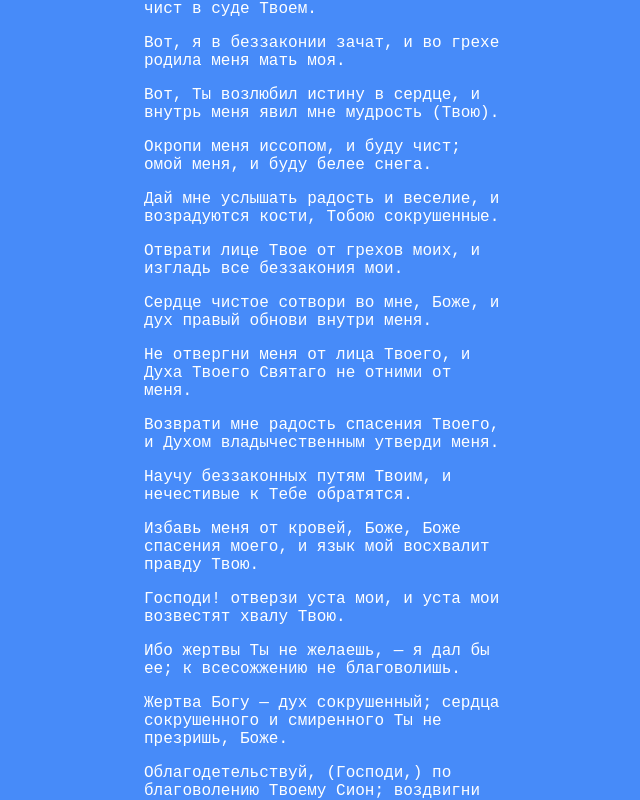
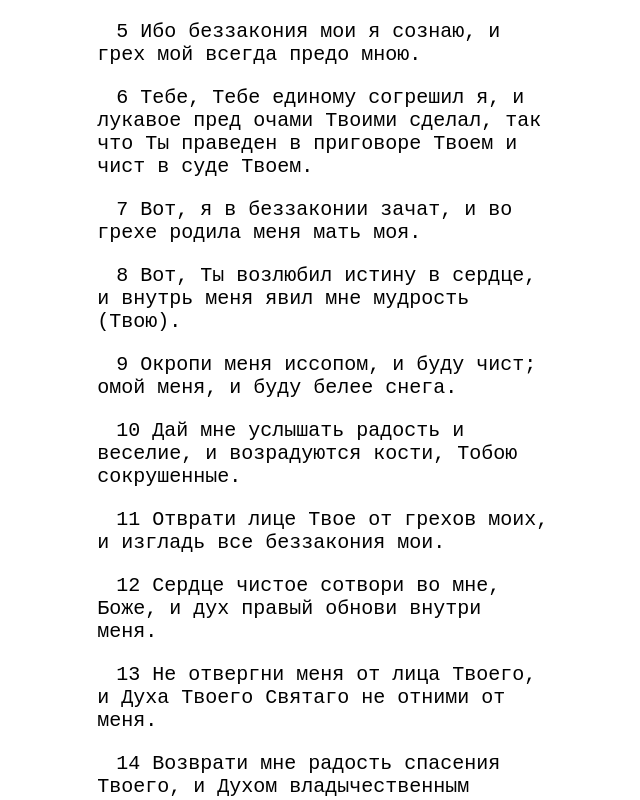
Before and after one commit to akhremYuri/LEGIO_MARIAE, a plain HTML site: page stand/pages/psalm50.html in a window 1280 px wide. Shown: the part 514-1314 px from the top of the page, without its empty margins (316-956 px from the left). Drawn offline with Linux system fonts and the light colour scheme; files that its build step writes are made by us from their sources.

```diff
--- a/stand/css/stand.css
+++ b/stand/css/stand.css
@@ -4,11 +4,11 @@ html{
 
 body{
   font-family: 'Courier New', Courier, monospace;
-  font-size: 1.6rem;
+  font-size: 2rem;
 }
 
 .container{
-  max-width: 400px;
+  max-width: 120mm; /*400px; */
   margin: 0 auto;
   padding: 0 20px;
 }
@@ -22,6 +22,15 @@ h1 {
   color: gold";
 }
 
+ul {
+  list-style: none;
+  padding: 0;
+}
+
+li:not(:first-child) {
+  margin-top: 5mm;
+}
+
 .hide-el{
   display: none;
 }
@@ -29,3 +38,16 @@ h1 {
 .pray__text{
   margin: 20px 0;
 }
+
+.pray__text{
+  counter-reset: poemNo 2;
+}
+
+.poem {
+  counter-increment: poemNo;
+}
+
+.poem::before {
+  content: counter(poemNo);
+  padding-left: 5mm;
+}
--- a/stand/pages/psalm50.html
+++ b/stand/pages/psalm50.html
@@ -4,9 +4,9 @@
     <meta charset="UTF-8" />
     <meta http-equiv="X-UA-Compatible" content="IE=edge" />
     <meta name="viewport" content="width=device-width, initial-scale=1.0" />
-    <link rel="stylesheet" href="../css/commonStyles.css" />
-    <link rel="stylesheet" href="../css/style.css" />
-    <link rel="stylesheet" href="./css/stand.css" />
+    <!-- <link rel="stylesheet" href="../css/commonStyles.css" /> -->
+    <!-- <link rel="stylesheet" href="../css/style.css" /> -->
+    <link rel="stylesheet" href="../css/stand.css" />
     <title>Псальм 50</title>
   </head>
   <body>
@@ -24,79 +24,79 @@
           <dfn class="hide-el"
             >Молитва Давида о прощении и исповедание греха.</dfn
           >
-          <p id="ps50_3">
+          <p class="poem" class="poem" id="ps50_3">
             Помилуй меня, Боже, по великой милости Твоей, и по множеству щедрот
             Твоих изгладь беззакония мои.
           </p>
-          <p id="ps50_4">
+          <p class="poem" id="ps50_4">
             Многократно омой меня от беззакония моего, и от греха моего очисти
             меня.
           </p>
-          <p id="ps50_5">
+          <p class="poem" id="ps50_5">
             Ибо беззакония мои я сознаю, и грех мой всегда предо мною.
           </p>
-          <p id="ps50_6">
+          <p class="poem" id="ps50_6">
             Тебе, Тебе единому согрешил я, и лукавое пред очами Твоими сделал,
             так что Ты праведен в приговоре Твоем и чист в суде Твоем.
           </p>
-          <p id="ps50_7">
+          <p class="poem" id="ps50_7">
             Вот, я в беззаконии зачат, и во грехе родила меня мать моя.
           </p>
-          <p id="ps50_8">
+          <p class="poem" id="ps50_8">
             Вот, Ты возлюбил истину в сердце, и внутрь меня явил мне мудрость
             (Твою).
           </p>
-          <p id="ps50_9">
+          <p class="poem" id="ps50_9">
             Окропи меня иссопом, и буду чист; омой меня, и буду белее снега.
           </p>
-          <p id="ps50_10">
+          <p class="poem" id="ps50_10">
             Дай мне услышать радость и веселие, и возрадуются кости, Тобою
             сокрушенные.
           </p>
-          <p id="ps50_11">
+          <p class="poem" id="ps50_11">
             Отврати лице Твое от грехов моих, и изгладь все беззакония мои.
           </p>
-          <p id="ps50_12">
+          <p class="poem" id="ps50_12">
             Сердце чистое сотвори во мне, Боже, и дух правый обнови внутри меня.
           </p>
-          <p id="ps50_13">
+          <p class="poem" id="ps50_13">
             Не отвергни меня от лица Твоего, и Духа Твоего Святаго не отними от
             меня.
           </p>
-          <p id="ps50_14">
+          <p class="poem" id="ps50_14">
             Возврати мне радость спасения Твоего, и Духом владычественным
             утверди меня.
           </p>
-          <p id="ps50_15">
+          <p class="poem" id="ps50_15">
             Научу беззаконных путям Твоим, и нечестивые к Тебе обратятся.
           </p>
-          <p id="ps50_16">
+          <p class="poem" id="ps50_16">
             Избавь меня от кровей, Боже, Боже спасения моего, и язык мой
             восхвалит правду Твою.
           </p>
-          <p id="ps50_17">
+          <p class="poem" id="ps50_17">
             Господи! отверзи уста мои, и уста мои возвестят хвалу Твою.
           </p>
-          <p id="ps50_18">
+          <p class="poem" id="ps50_18">
             Ибо жертвы Ты не желаешь, — я дал бы ее; к всесожжению не
             благоволишь.
           </p>
-          <p id="ps50_19">
+          <p class="poem" id="ps50_19">
             Жертва Богу — дух сокрушенный; сердца сокрушенного и смиренного Ты
             не презришь, Боже.
           </p>
-          <p id="ps50_20">
+          <p class="poem" id="ps50_20">
             Облагодетельствуй, (Господи,) по благоволению Твоему Сион; воздвигни
             стены Иерусалима.
           </p>
-          <p id="ps50_21">
+          <p class="poem" id="ps50_21">
             Тогда благоугодны будут Тебе жертвы правды, возношение и
             всесожжение; тогда возложат на алтарь Твой тельцов.
           </p>
           <footer class="hide-el">
             БИБЛИЯ, Псалтирь, Псалом 50, стихи 3-21<br />
             Синодальный перевод<br />
-            <a
+            &copy;<a
               href="https://www.bible-center.ru/ru/bibletext/synnew_ru/ps/50:3-21"
               >библия-центр</a
             >
```
Also changed, not shown: stand/pages/pride.html (+21 -12 lines), stand/pages/psalm1.html (+3 -3 lines), stand/pages/pride.css (line endings or trailing spaces).
